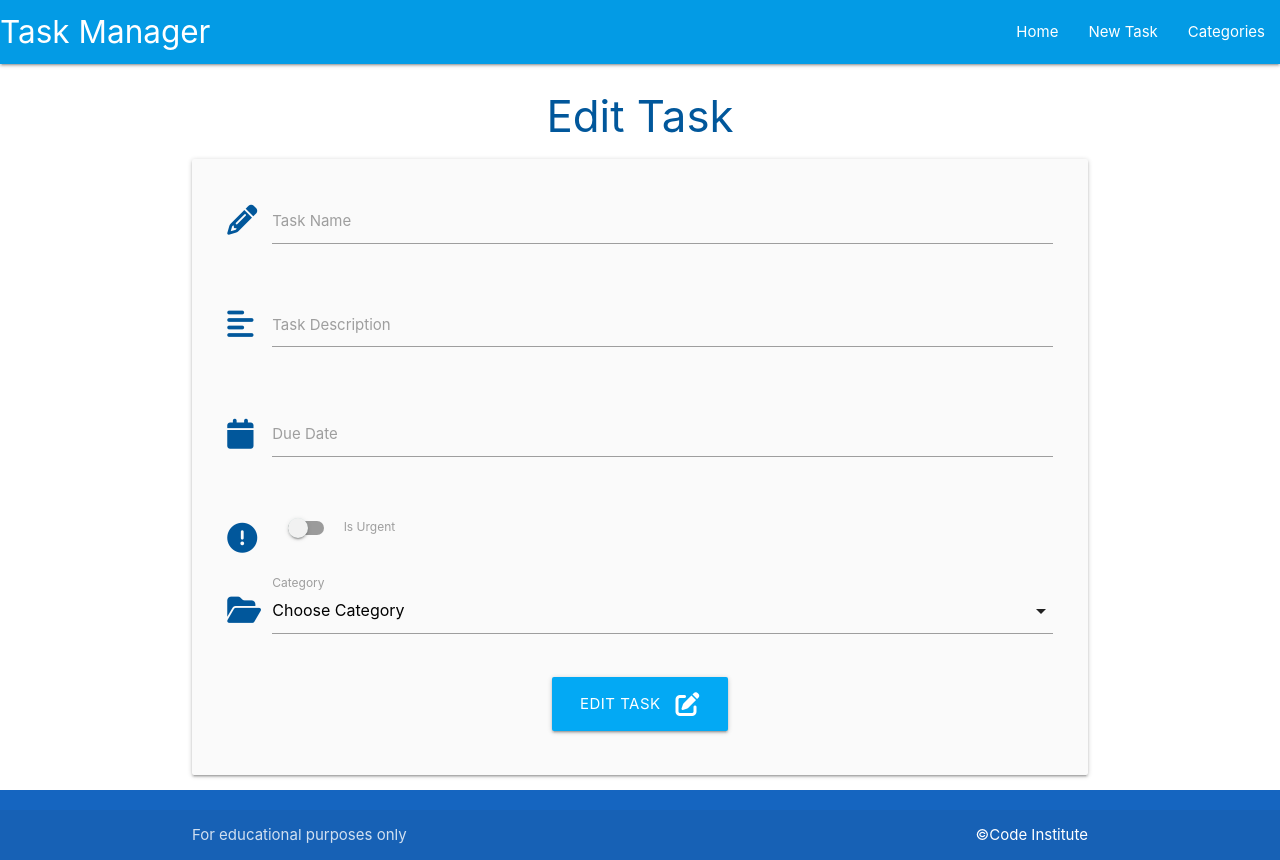
After one commit to laurabolwell/task-manager, a Python web app: template taskmanager/templates/edit_task.html in a window 1280 px wide. The commit adds this page. Run offline with Jinja, Linux system fonts and the light colour scheme; the template is opened without the code that fills it, so the values that code supplies are empty; some libraries are stand-ins or nearby versions.

Commit message:
Add functionality to edit tasks

```diff
--- /dev/null
+++ b/taskmanager/templates/edit_task.html
@@ -0,0 +1,86 @@
+{% extends "base.html" %}
+{% block content %}
+
+<h3 class="light-blue-text text-darken-4 center-align">Edit Task</h3>
+
+<div class="row card-panel grey lighten-5">
+    <form class="col s12" method="POST" action="{{ url_for('edit_task', task_id=task.id) }}">
+        <!-- task_name -->
+        <div class="row">
+            <div class="input-field col s12">
+                <i class="fa-solid fa-pencil prefix light-blue-text text-darken-4"></i>
+                <input id="task_name" name="task_name" value="{{task.task_name}}" minlength="5" maxlength="50" type="text" class="validate"
+                    required>
+                <label for="task_name">Task Name</label>
+            </div>
+        </div>
+
+        <!-- task_description -->
+        <div class="row">
+            <div class="input-field col s12">
+                <i class="fa-solid fa-align-left prefix light-blue-text text-darken-4"></i>
+                <textarea id="task_description" name="task_description" minlength="5" maxlength="200" type="text"
+                    class="materialize-textarea validate" required>
+                    {{- task.task_description -}}
+                </textarea>
+                <label for="task_description">Task Description</label>
+            </div>
+        </div>
+
+        <!-- due_date -->
+        <div class="row">
+            <div class="input-field col s12">
+                <i class="fa-solid fa-calendar prefix light-blue-text text-darken-4"></i>
+                <input id="due_date" name="due_date" type="text" value="{{ task.due_date.strftime('%d %B, %Y') }}" class="datepicker validate" required>
+                <label for="due_date">Due Date</label>
+            </div>
+        </div>
+
+        <!-- is_urgent -->
+        <div class="row">
+            <div class="input-field col s12">
+                <div class="switch">
+                    <i class="fa-solid fa-circle-exclamation open prefix light-blue-text text-darken-4"></i>
+                    <label for="is_urgent">
+                        {% if task.is_urgent == True %}
+                            <input id="is_urgent" name="is_urgent" type="checkbox" checked>
+                        {% else %}
+                            <input id="is_urgent" name="is_urgent" type="checkbox">
+                        {% endif %}
+                        <span class="lever"></span>
+                        Is Urgent
+                    </label>
+                </div>
+            </div>
+        </div>
+
+        <!-- category_id -->
+        <div class="row">
+            <div class="input-field col s12">
+                <i class="fa-solid fa-folder-open prefix light-blue-text text-darken-4"></i>
+                <select name="category_id" id="category_id" class="validate" required>
+                    <option value="" disabled>Choose Category</option>
+                    {% for category in categories %}
+                        {% if category == task.category %}
+                            <option value="{{ category.id }}" selected>{{ category.category_name }}</option>
+                        {% else %}
+                            <option value="{{ category.id }}">{{ category.category_name }}</option>
+                        {% endif %}
+                    {% endfor %}
+                </select>
+                <label for="category_id">Category</label>
+            </div>
+        </div>
+
+        <!-- submit button -->
+        <div class="row">
+            <div class="col s12 center-align">
+                <button type="submit" class="btn-large light-blue">
+                    Edit Task <i class="fa-solid fa-pen-to-square right"></i>
+                </button>
+            </div>
+        </div>
+    </form>
+</div>
+
+{% endblock %}
--- a/taskmanager/templates/tasks.html
+++ b/taskmanager/templates/tasks.html
@@ -24,6 +24,9 @@
       <div class="collapsible-body">
         <strong>{{ task.category }}</strong>
         <p>{{ task.task_description }}</p>
+        <p>
+          <a href="{{ url_for('edit_task', task_id=task.id) }}" class="btn green accent-4">Edit</a>
+        </p>
       </div>
     </li>
     {% endfor %}
```
Also changed, not shown: taskmanager/routes.py (+15 -0 lines).
